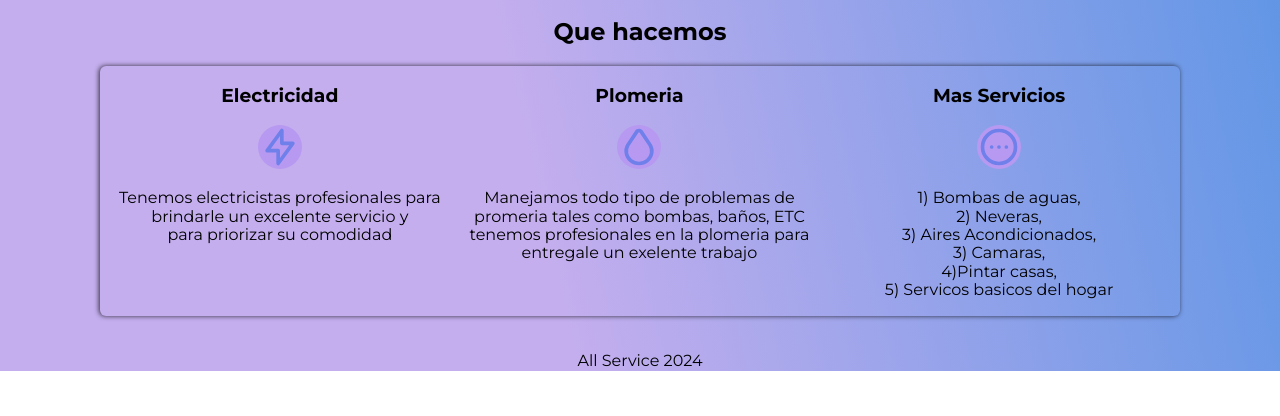
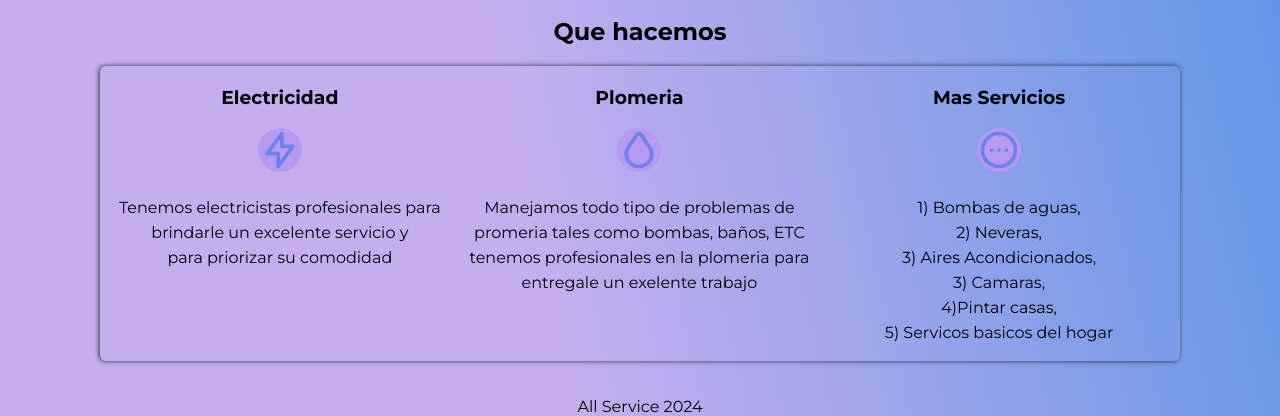
Before and after one commit to JunDaveiga787/All_Service, a plain HTML site: page index.html in a window 1280 px wide. Shown: the part 649-1065 px from the top of the page. Before the commit the page ends 1020 px from the top, so only its background shows below. Drawn offline with Linux system fonts and the light colour scheme.

Commit message:
Add files via upload

```diff
--- a/css/style.css
+++ b/css/style.css
@@ -78,7 +78,7 @@ position: relative;
     display: grid;
     grid-template-columns: 33.3% 33.3% 33.3%;
     text-align: center;
-
+    line-height: 25px;
 
 }
 .que-hacemos svg{
```
Also changed, not shown: index.html (+1 -1 lines).
